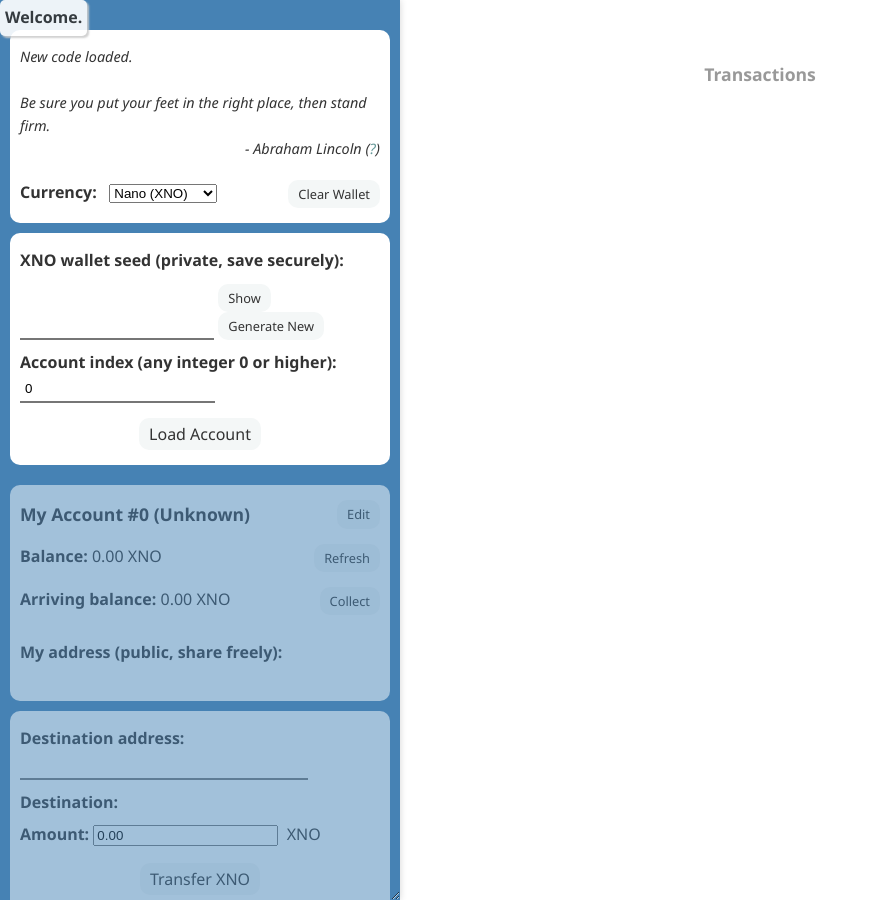
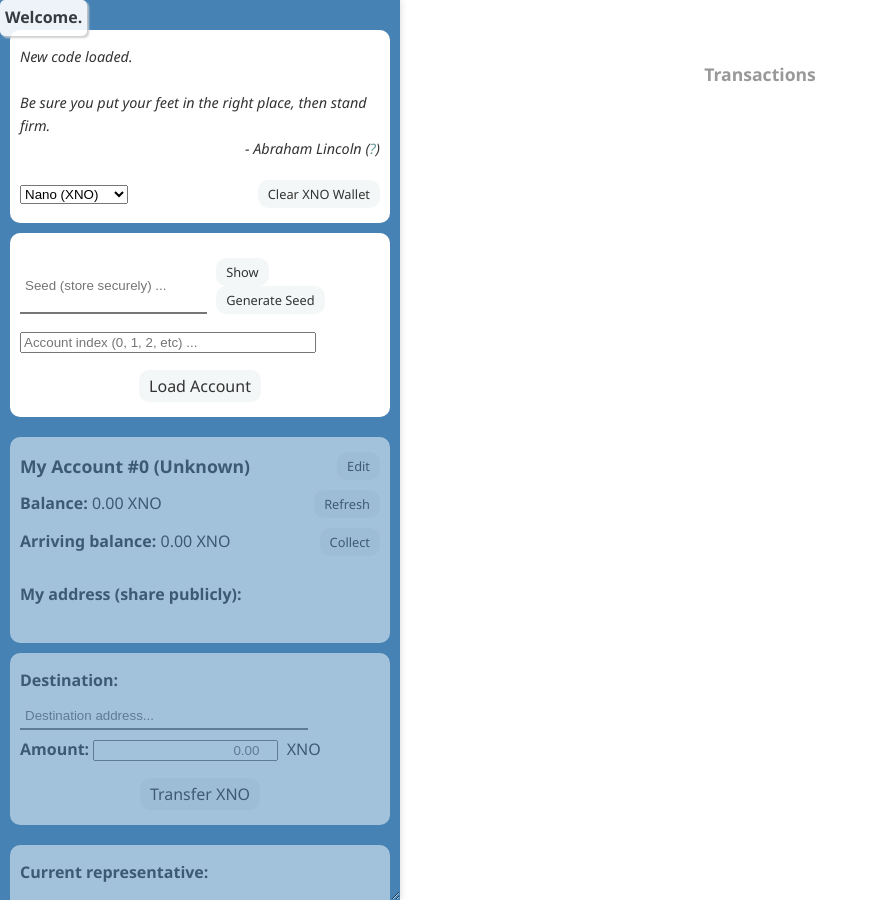
Before and after one commit to warashibetrader/warashibetrader.github.io, a Jekyll site: the page crypto/wallet.html, which Jekyll copies as it is, in a window 1280 px wide. Shown: the whole page, without its empty margins (0-878 px from the left). Built offline with Jekyll 4.4.1, drawn with Linux system fonts in a browser that asks for light colours.

Commit message:
Update wallet.html

```diff
--- a/crypto/wallet.html
+++ b/crypto/wallet.html
@@ -24,13 +24,12 @@
 								  position: fixed; left: 0px; top: 0px; border-radius: 5px;
 								  pointer-events: none; opacity: 0.9;">Welcome.</strong>
 
-		<div style="margin-top:20px; display:flex; justify-content:space-between">
-			<div><label for="primary"><strong>Currency:</strong>&nbsp;&nbsp;</label>
-			<select name="primary" id="primary" onchange="selectPrimary(event.target.value)">
+		<div style="margin-top:20px; display:flex; align-items:center; justify-content:space-between">
+			<div><select name="primary" id="primary" onchange="selectPrimary(event.target.value)">
 				<option value="XNO">Nano (XNO)</option>
 				<option value="BAN">Banano (BAN)</option>
 			</select></div>
-			<button style="font-size:0.8em" onclick="mainClearWallet()">Clear Wallet</button>
+			<button id="clearButton" style="font-size:0.8em" onclick="mainClearWallet()">Clear Wallet</button>
 		</div>
 	</div>
 	</div>
@@ -566,10 +566,14 @@
 	clearWallet(symbol);
 	D(`import-${symbol}-seed`).value = "";
 	D(`${symbol}-generateButton`).disabled = false;
-	D(`import-${symbol}-index`).value = "0";
+	D(`import-${symbol}-index`).value = "";
 	showMsg(`${symbol} wallet cleared.`);
 	localStorage.removeItem(`${symbol}-seed`);
 	localStorage.removeItem(`${symbol}-index`);
+
+	flash(D(`${symbol}-dest-display`), "\xa0");
+	D(symbol + "-dest").value = "";
+	D(`${symbol}-withdrawal-amount`).value = "";
 }
 
 function clearWallet(symbol) {
@@ -589,14 +593,10 @@
 	flash(D(`${symbol}-rep`), "\xa0");
 	flash(D(`${symbol}-rep-display`), "\xa0");
 	flash(D(`${symbol}-new-rep-display`), "\xa0");
-	flash(D(`${symbol}-dest-display`), "\xa0");
 
 	D(symbol + "-new-rep").value = "";
-	D(symbol + "-dest").value = "";
 	D(symbol + '-qr-input').value = "";
 	qrCode[symbol].makeCode("");
-
-	D(`${symbol}-withdrawal-amount`).value = "0.00";
 
 	if (D(symbol + "-editpanel").style.display != "none") D(symbol + "-editbutton").click();
 
@@ -634,14 +634,14 @@
 			showMsg(symbol + " transfer initiated...");
 			if (await sendTo[symbol](D(`${symbol}-dest`).value, D(`${symbol}-withdrawal-amount`).value)) {
 				showMsg(D(`${symbol}-withdrawal-amount`).value + " " + symbol + " transferred.");
-				D(`${symbol}-withdrawal-amount`).value = "0.00";
+				D(`${symbol}-withdrawal-amount`).value = "";
 			}
 		} else showMsg("Insufficient funds.");
 	} else showMsg("Invalid address.");
 }
 
 async function setRep(symbol) {
-	if (!checkAddress[symbol](D(`${symbol}-rep`).textContent)) showMsg("First open the account by receiving funds.");
+	if (!checkAddress[symbol](D(`${symbol}-rep`).textContent)) showMsg("\"Open\" the account first by receiving funds.");
 	else if (!checkAddress[symbol](D(`${symbol}-new-rep`).value)) showMsg("Invalid address.");
 	else {
 		showMsg("Updating representative...");
@@ -831,66 +833,61 @@
 	<div id="${symbol}-gray2" style="filter:opacity(0.5)">
 		<div style="max-width:620px; text-align:center"><strong style="display:inline-block; margin-top:30px; font-size:1.1em">Transactions</strong></div>
 		<ul id="${symbol}-transactions" style="padding-left:0px; max-width:620px; list-style: none;"></ul>
-		<div style="max-width:620px; margin:20px; text-align:center"><button style="display:none" id="${symbol}-loadMore">Load More</button></div>
+		<div style="max-width:620px; margin-top:20px; margin-bottom:70px; text-align:center"><button style="display:none" id="${symbol}-loadMore">Load More</button></div>
 	</div>`;
 
 	sidebarElt[symbol] = make('div');
 	sidebarElt[symbol].innerHTML = `
 	<div class="objectWrapper">
-		<strong>${symbol} wallet seed (private, save securely):</strong>
-		<br>
-
-		<div style="display:flex; justify-content:space-between; margin-top:10px; margin-bottom:10px;">
-			<input id="import-${symbol}-seed" style="width:calc(100% - 165px)" type="password" maxlength="64" onclick="this.select()" onkeyup="if (event.keyCode == 13) importWallet('${symbol}')" oninput="if (this.value.length == 0) D('${symbol}-generateButton').disabled = false; else D('${symbol}-generateButton').disabled = true;"> &nbsp;
+		<div style="display:flex; justify-content:space-between; margin-top:10px; margin-bottom:15px;">
+			<input placeholder="Seed (store securely) ..." id="import-${symbol}-seed" style="flex-grow:1; margin-right:5px;" type="password" maxlength="64" onclick="this.select()" onkeyup="if (event.keyCode == 13) importWallet('${symbol}')" oninput="if (this.value.length == 0) D('${symbol}-generateButton').disabled = false; else D('${symbol}-generateButton').disabled = true;"> &nbsp;
 			<div>
-			<button style="font-size:0.8em" onclick="toggleVisibility(this, '${symbol}')">Show</button>
-			<button id="${symbol}-generateButton" style="font-size:0.8em" onclick="generateWallet('${symbol}')">Generate New</button>
+			<button tabindex="-1" style="font-size:0.8em" onclick="toggleVisibility(this, '${symbol}')">Show</button>
+			<button tabindex="-1" id="${symbol}-generateButton" style="font-size:0.8em" onclick="generateWallet('${symbol}')">Generate Seed</button>
 			</div>
 		</div>
-		<strong>Account index (any integer 0 or higher): </strong>
-		<br><input id="import-${symbol}-index" type="text" style="width:calc(100% - 165px)" maxlength="64" onclick="this.select()" onkeyup="if (event.keyCode == 13) importWallet('${symbol}')" value="0">
+		<input placeholder="Account index (0, 1, 2, etc) ..." id="import-${symbol}-index" type="number" style="width:80%" min="0" maxlength="64" onclick="this.select()" onkeyup="if (event.keyCode == 13) importWallet('${symbol}')">
 		<br>
 		<div style="text-align:center;">
 		<button style="margin-top:15px;" onclick="importWallet('${symbol}')">Load Account</button>
 		</div>
 	</div>
-	<div id="${symbol}-gray" style="margin-top:20px;filter:opacity(0.5)">
+	<div id="${symbol}-gray" style="margin-top:20px; margin-bottom:20px; filter:opacity(0.5)">
 	<div class="objectWrapper">
-		<div style="display:flex; justify-content:space-between">
+		<div style="display:flex; align-items:center; justify-content:space-between">
 			<strong><div id="${symbol}-display" style="font-size:1.1em" onclick="fetchDisplayName('${symbol}', '-display', accountData['${symbol}'].address, true)">My Account #0 (Unknown)</div></strong>
 			<button id="${symbol}-editbutton" style="font-size:0.8em" onclick="toggleEdit('${symbol}')">Edit</button>
 		</div>
 
 		<div id="${symbol}-editpanel" style="display:none; margin-left:20px; margin-right:20px; margin-top:10px; margin-bottom:20px">
 			<strong>Public display name:</strong>
-			<br><input id="${symbol}-set-display" style="width:calc(100% - 55px)" type="text" maxlength="64">&nbsp;&nbsp;
+			<br><input id="${symbol}-set-display" style="width:calc(100% - 70px)" type="text" maxlength="64">&nbsp;&nbsp;
 			<button style="font-size:0.8em" onclick="setName('${symbol}')">Set</button>
 		</div>
 
-		<div style="margin-top:15px; display:flex; justify-content:space-between">
+		<div style="margin-top:10px; display:flex; align-items:center; justify-content:space-between">
 			<div style="width:calc(100% - 65px)">
 				<strong>Balance:</strong>
 				<span id="${symbol}-balance" style="max-width:min-content; width:100%; display:inline-block; overflow:hidden; text-overflow:ellipsis; vertical-align:bottom;">0.00</span> ${symbol}
 			</div>
 			<button style="font-size:0.8em" onclick="refreshBalance('${symbol}')">Refresh</button>
 		</div>
-		<div style="margin-top:15px; display:flex; justify-content:space-between">
+		<div style="margin-top:10px; display:flex; align-items:center; justify-content:space-between">
 			<div style="width:calc(100% - 65px)">
 				<strong>Arriving balance:</strong>
 				<span id="${symbol}-balance-pending" style="max-width:min-content; width:100%; display:inline-block; overflow:hidden; text-overflow:ellipsis; vertical-align:bottom;">0.00</span> ${symbol}
 			</div>
 			<button style="font-size:0.8em" onclick="cyclePending('${symbol}')">Collect</button>
 		</div>
-		<br><strong>My address (public, share freely):</strong>
+		<br><strong>My address (share publicly):</strong>
 		<div style="overflow:hidden; text-overflow:ellipsis; cursor:pointer; font-size:0.8em" id="${symbol}-address" onclick="clickCopy(this, this.textContent)">&nbsp;</div>
 	</div>
 
 	<div class="objectWrapper">
-		<strong>Destination address:</strong>
-		<br><input style="margin-bottom:10px; width:80%" id="${symbol}-dest" type="text" maxlength="128" onclick="this.select()" oninput="fetchDisplayName('${symbol}', '-dest-display', this.value)">
-		<br><strong>Destination: </strong><span id="${symbol}-dest-display"></span>
+		<strong>Destination: </strong><span id="${symbol}-dest-display"></span>
+		<br><input placeholder="Destination address..." style="margin-top:10px; width:80%" id="${symbol}-dest" type="text" maxlength="128" onclick="this.select()" oninput="fetchDisplayName('${symbol}', '-dest-display', this.value)">
 		<br><strong>Amount:</strong>
-		<input style="margin-top:10px" id="${symbol}-withdrawal-amount" type="number" step="0.01" min="0.0" size="8" value="0.00">&nbsp; ${symbol}
+		<input placeholder="0.00" style="margin-top:10px; text-align:right;" id="${symbol}-withdrawal-amount" type="number" step="0.01" min="0" size="10">&nbsp; ${symbol}
 		<div style="text-align:center;">
 		<button style="margin-top:15px" onclick="withdraw('${symbol}')">Transfer ${symbol}</button>
 		</div>
@@ -899,25 +896,24 @@
 	<div class="objectWrapper" style='margin-top:20px'>
 		<strong>Current representative: </strong><span id="${symbol}-rep-display"></span>
 		<div style="margin-bottom:10px; overflow:hidden; text-overflow:ellipsis; cursor:pointer; font-size:0.8em" id="${symbol}-rep" onclick="clickCopy(this, this.textContent)">&nbsp;</div>
-		<strong>New representative address:</strong>
-		<br><input style="margin-bottom:10px; width:80%" id="${symbol}-new-rep" type="text" maxlength="128" onclick="this.select()" oninput="fetchDisplayName('${symbol}', '-new-rep-display', this.value)" onkeyup="if (event.keyCode == 13) setRep('${symbol}')">
-		<br><strong>New representative: </strong><span id="${symbol}-new-rep-display"></span>
+		<strong>New representative: </strong><span id="${symbol}-new-rep-display"></span>
+		<br><input placeholder="New representative address..." style="margin-top:10px; width:80%" id="${symbol}-new-rep" type="text" maxlength="128" onclick="this.select()" oninput="fetchDisplayName('${symbol}', '-new-rep-display', this.value)" onkeyup="if (event.keyCode == 13) setRep('${symbol}')">
 		<div style="text-align:center;">
 		<button style="margin-top:15px" onclick="setRep('${symbol}')">Set Representative</button>
 		</div>
 	</div>
 
-	<div class="objectWrapper" style="margin-bottom50px;">
+	<div class="objectWrapper" style="padding-bottom:20px">
 		<strong>QR codify (for device-device copy):</strong>
-		<div style="margin-bottom:15px; display:flex; justify-content:space-between">
-			<input style="width: calc(100% - 100px);" id="${symbol}-qr-input" type="text" maxlength="128" onclick="this.select()" oninput="if (this.value) qrCode['${symbol}'].makeCode(this.value); else qrCode['${symbol}'].makeCode('')">
+		<div style="margin-bottom:20px; margin-top:10px; display:flex; justify-content:space-between">
+			<input style="flex-grow:1; margin-right:10px" id="${symbol}-qr-input" type="text" maxlength="128" onclick="this.select()" oninput="if (this.value) qrCode['${symbol}'].makeCode(this.value); else qrCode['${symbol}'].makeCode('')">
 			<button style="font-size:0.8em" onclick="addressQR('${symbol}')">My Address</button>
 		</div>
 		<div style="display:flex; justify-content:center" id="${symbol}-qrCodeImageBlock"></div>
 	</div>
 
 
-	<div style="text-align:center; margin-bottom:30px;">
+	<div style="text-align:center; margin-bottom:70px;">
 	<button style="margin-top:15px; font-size:0.8em" onclick="donate('${symbol}')">Donate!</button>
 	</div>
 	</div>`;
```
Also changed, not shown: other parts of crypto/wallet.html (+6 -3 lines).
